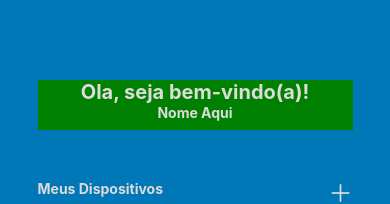
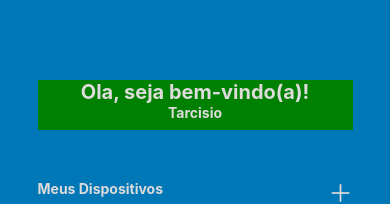
Before and after one commit to tarcisiovasconcelos/apimed, a React Native app: screen /Tela-Home in a window 390 px wide. Shown: the top 204 px of the page. Built offline with nearby package versions, Linux system fonts and the light colour scheme.

Commit message:
comit 1 card test

```diff
--- a/src/screens/home=(/index.tsx
+++ b/src/screens/home=(/index.tsx
@@ -13,7 +13,7 @@ export function Home (props: HomeProps) {
     <View style={styles.background}>
         <View style={styles.head}>
             <Text style={styles.title1}>Ola, seja bem-vindo(a)!</Text>
-            <Text style={styles.title2}>Nome Aqui</Text>
+            <Text style={styles.title2}>Tarcisio</Text>
         </View>
 
         <View style={styles.headcontainer}>
```
